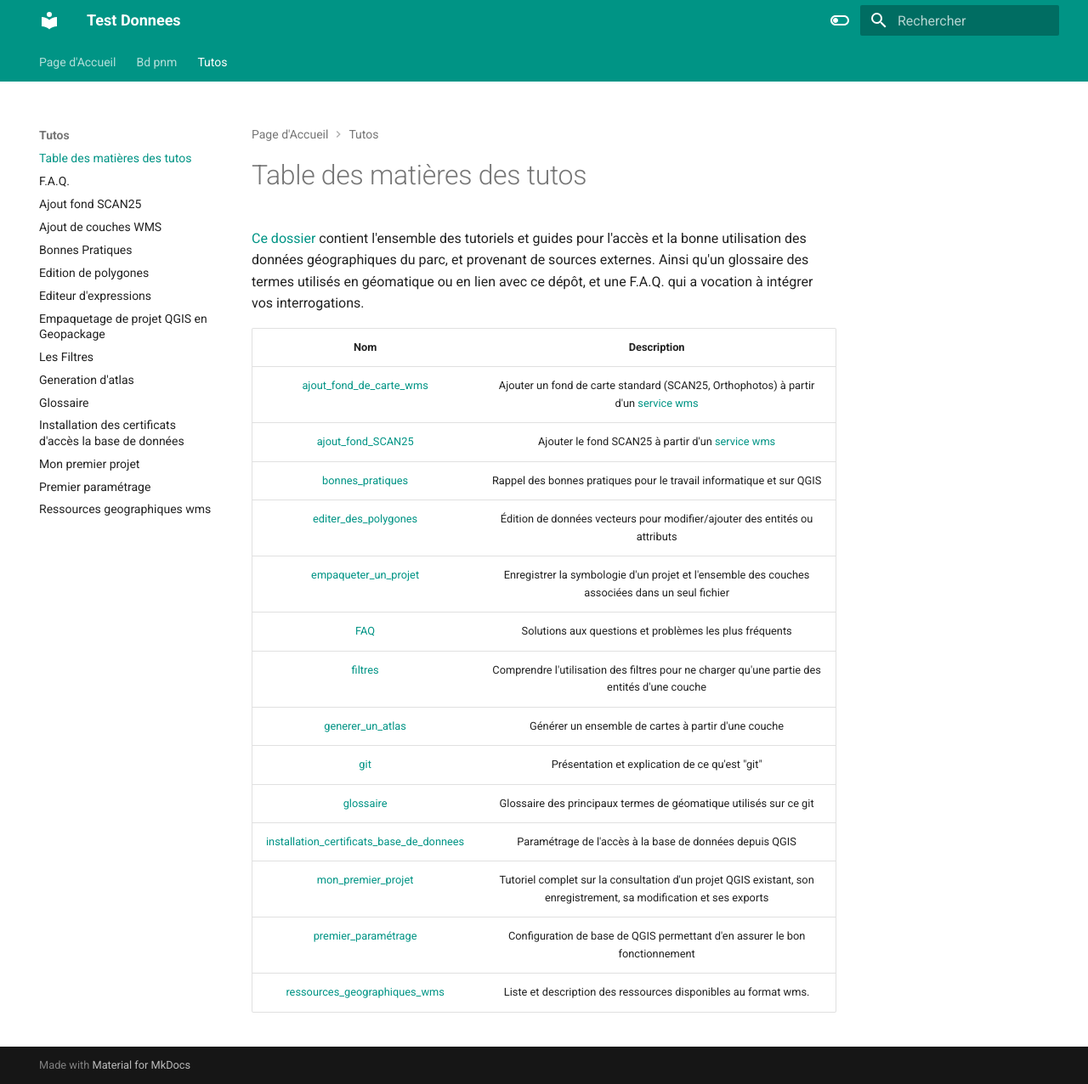
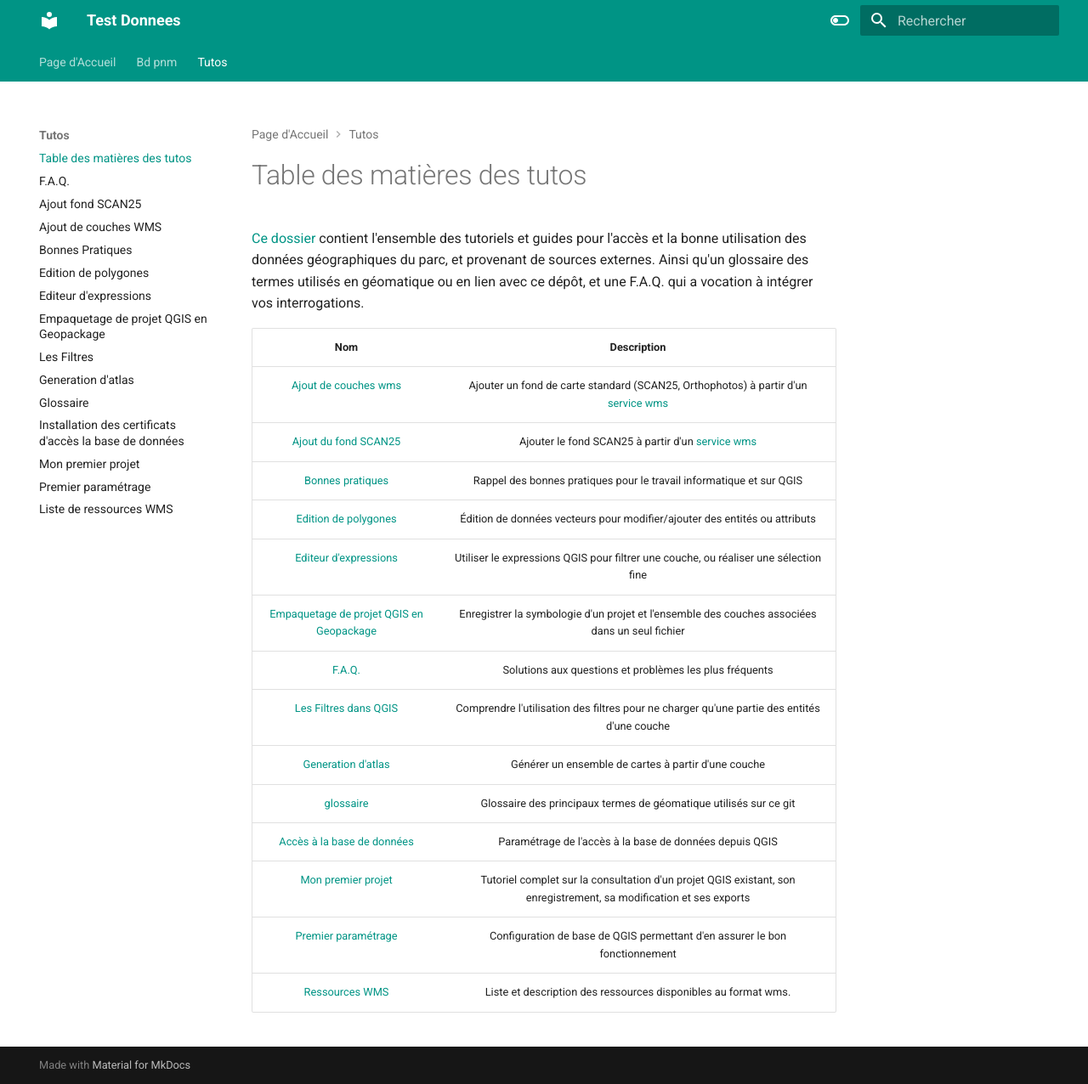
Before and after one commit to PnMercantour/donnees, an MkDocs documentation site: the page built from docs/tutos/README.md, in a window 1280 px wide and 1276 px high. Shown: the whole window at 85% size. Built offline with MkDocs 1.6.1 and Material for MkDocs 9.7.7, drawn with Linux system fonts in a browser that asks for light colours.

Commit message:
Correction index tuto

```diff
--- a/docs/tutos/README.md
+++ b/docs/tutos/README.md
@@ -5,17 +5,20 @@ termes utilisés en géomatique ou en lien avec ce dépôt, et une F.A.Q. qui a
 
 |Nom|Description|
 |:--:|:--:|
-|[ajout_fond_de_carte_wms](./ajout_fond_de_carte_wms.md)| Ajouter un fond de carte standard (SCAN25, Orthophotos) à partir d'un [service wms](#wms)|
-|[ajout_fond_SCAN25](./ajout_fond_SCAN25.md)| Ajouter le fond SCAN25 à partir d'un [service wms](#wms)|
-|[bonnes_pratiques](./bonnes_pratiques.md)|Rappel des bonnes pratiques pour le travail informatique et sur QGIS|
-|[editer_des_polygones](./editer_des_polygones.md)| Édition de données vecteurs pour modifier/ajouter des entités ou attributs|
-|[empaqueter_un_projet](./empaqueter_un_projet.md)| Enregistrer la symbologie d'un projet et l'ensemble des couches associées dans un seul fichier|
-|[FAQ](./FAQ.md)| Solutions aux questions et problèmes les plus fréquents |
-|[filtres](./filtres.md)| Comprendre l'utilisation des filtres pour ne charger qu'une partie des entités d'une couche|
-|[generer_un_atlas](./generer_un_atlas.md)| Générer un ensemble de cartes à partir d'une couche|
-|[git](./git.md)|Présentation et explication de ce qu'est "git"|
+|[Ajout de couches wms](./ajout_fond_de_carte_wms.md)| Ajouter un fond de carte standard (SCAN25, Orthophotos) à partir d'un [service wms](#wms)|
+|[Ajout du fond SCAN25](./ajout_fond_SCAN25.md)| Ajouter le fond SCAN25 à partir d'un [service wms](#wms)|
+|[Bonnes pratiques](./bonnes_pratiques.md)|Rappel des bonnes pratiques pour le travail informatique et sur QGIS|
+|[Edition de polygones](./editer_des_polygones.md)| Édition de données vecteurs pour modifier/ajouter des entités ou attributs|
+|[Editeur d'expressions](./editeur_expression.md)| Utiliser le expressions QGIS pour filtrer une couche, ou réaliser une sélection fine|
+|[Empaquetage de projet QGIS en Geopackage](./empaqueter_un_projet.md)| Enregistrer la symbologie d'un projet et l'ensemble des couches associées dans un seul fichier|
+|[F.A.Q.](./FAQ.md)| Solutions aux questions et problèmes les plus fréquents |
+|[Les Filtres dans QGIS](./filtres.md)| Comprendre l'utilisation des filtres pour ne charger qu'une partie des entités d'une couche|
+|[Generation d'atlas](./generer_un_atlas.md)| Générer un ensemble de cartes à partir d'une couche|
 |[glossaire](./README.md#glossaire)|Glossaire des principaux termes de géomatique utilisés sur ce git|
-|[installation_certificats_base_de_donnees](./installer_certificats_base_de_donnees.md)|Paramétrage de l'accès à la base de données depuis QGIS|
-|[mon_premier_projet](./mon_premier_projet.md)|Tutoriel complet sur la consultation d'un projet QGIS existant, son enregistrement, sa modification et ses exports|
-|[premier_paramétrage](./premier_parametrage.md)|Configuration de base de QGIS permettant d'en assurer le bon fonctionnement|
-|[ressources_geographiques_wms](./ressources_geographiques_wms.md)|Liste et description des ressources disponibles au format wms.|
+|[Accès à la base de données](./installer_certificats_base_de_donnees.md)|Paramétrage de l'accès à la base de données depuis QGIS|
+|[Mon premier projet](./mon_premier_projet.md)|Tutoriel complet sur la consultation d'un projet QGIS existant, son enregistrement, sa modification et ses exports|
+|[Premier paramétrage](./premier_parametrage.md)|Configuration de base de QGIS permettant d'en assurer le bon fonctionnement|
+|[Ressources WMS](./ressources_geographiques_wms.md)|Liste et description des ressources disponibles au format wms.|
+
+
+<!--|[git](./git.md)|Présentation et explication de ce qu'est "git"|-->
```
Also changed, not shown: docs/tutos/ressources_geographiques_wms.md (+2 -2 lines).
